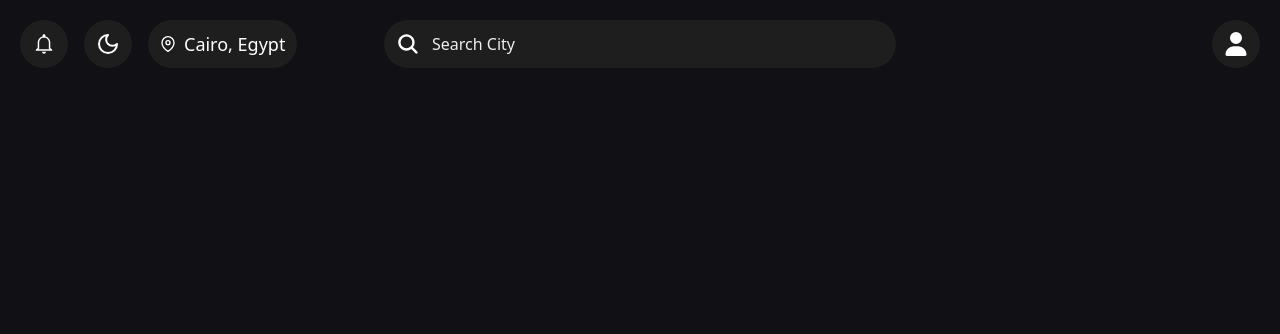
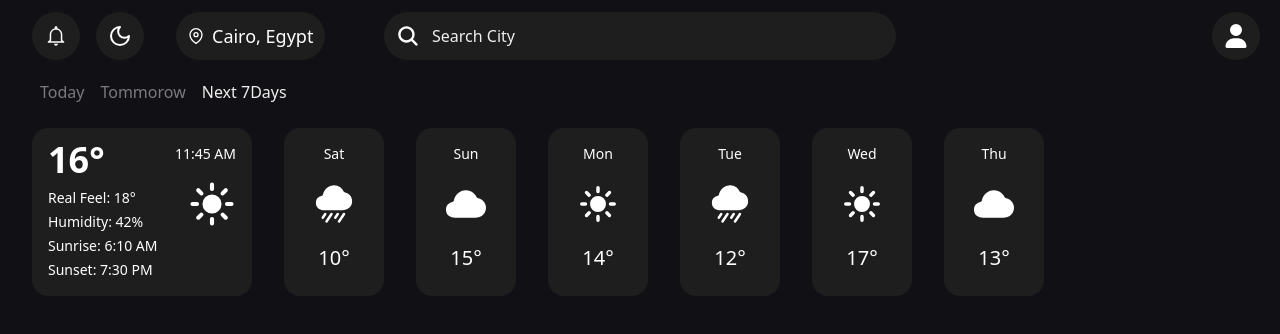
Before and after one commit to adhamhaithameid/codveda-intern, a React (Vite) app in the folder Tasks/Whether-Dashboard/: page / in a window 1280 px wide. Shown: the top 334 px of the page. Built offline with nearby package versions, Linux system fonts and the light colour scheme.

Commit message:
made the Datatabs and ForecastStrip parts, and edited the header part

```diff
--- a/Tasks/Whether-Dashboard/src/App.jsx
+++ b/Tasks/Whether-Dashboard/src/App.jsx
@@ -1,9 +1,13 @@
 import Header from "./components/Header";
+import Datatabs from "./components/Datatabs";
+import ForecastStripUI from "./components/ForecastStrip";
 
 function App() {
   return (
-    <div className="h-screen w-screen bg-background">
+    <div className="h-screen w-screen bg-background scroll-smooth">
       <Header />
+      <Datatabs />
+      <ForecastStripUI />
     </div>
   );
 }
--- /dev/null
+++ b/Tasks/Whether-Dashboard/src/components/Datatabs.jsx
@@ -0,0 +1,29 @@
+function Datatabs() {
+  return (
+    <div className=" bg-background">
+
+    {/* Left group: notifications, Dark mode toggle, location */}
+      <div className="flex absolute top-0 left-5">
+        <button className="relative m-5 mt-20 items-center justify-center flex">
+          <span className="text-base text-third_text font-light">Today</span>
+        </button>
+        <button className="relative m-5 mt-20 -ml-1  items-center justify-center flex">
+        <span className="text-base text-third_text font-light">Tommorow</span>
+        </button>
+        <button className="relative m-5 -ml-1 mt-20 items-center justify-center flex">
+        <span className="text-base text-secondary_text font-medium">Next 7Days</span>
+        </button>
+      </div>
+
+    {/* right group: notifications, Dark mode toggle, location
+    <div className="flex absolute top-0 right-1">
+        <button className="relative m-5 mt-24 mr-20 items-center justify-center flex">
+        <span className="text-base text-secondary_text font-medium">Chanses of Rain</span>
+        </button>
+      </div> */}
+
+    </div>
+  );
+}
+
+export default Datatabs;
--- /dev/null
+++ b/Tasks/Whether-Dashboard/src/components/ForecastStrip.jsx
@@ -0,0 +1,55 @@
+import React from 'react';
+import { IoSunny, IoCloudy, IoRainy } from 'react-icons/io5';
+
+export default function ForecastStripUI() {
+  // sample static data
+  const today = {
+    time: '11:45 AM',
+    temp: 16,
+    icon: <IoSunny className="w-12 h-12" />,
+    feels: 18,
+    humidity: 42,
+    sunrise: '6:10 AM',
+    sunset: '7:30 PM',
+  };
+
+  const nextDays = [
+    { day: 'Sat', temp: 10, icon: <IoRainy className="w-10 h-10 mx-auto" /> },
+    { day: 'Sun', temp: 15, icon: <IoCloudy className="w-10 h-10 mx-auto" /> },
+    { day: 'Mon', temp: 14, icon: <IoSunny className="w-10 h-10 mx-auto" /> },
+    { day: 'Tue', temp: 12, icon: <IoRainy className="w-10 h-10 mx-auto" /> },
+    { day: 'Wed', temp: 17, icon: <IoSunny className="w-10 h-10 mx-auto" /> },
+    { day: 'Thu', temp: 13, icon: <IoCloudy className="w-10 h-10 mx-auto" /> }
+  ];
+
+  return (
+    <div className="absolute ml-4 top-32 overflow-x-auto px-4 pb-4  bg-background">
+      <div className="flex space-x-8">
+        {/* ── Today Card ── */}
+        <div className="min-w-[220px] bg-button_dark rounded-2xl p-4 text-white flex-shrink-0">
+          <div className="text-sm justify-self-end">{today.time}</div>
+          <div className="-mt-6 text-4xl font-semibold">{today.temp}°</div>
+          <div className="justify-self-end">{today.icon}</div>
+          <div className="-mt-10 space-y-1 text-sm">
+            <div>Real Feel: {today.feels}°</div>
+            <div>Humidity: {today.humidity}%</div>
+            <div>Sunrise: {today.sunrise}</div>
+            <div>Sunset: {today.sunset}</div>
+          </div>
+        </div>
+
+        {/* ── Next 6 Days ── */}
+        {nextDays.map((d) => (
+          <div
+            key={d.day}
+            className="min-w-[100px] bg-button_dark rounded-2xl p-4 text-white flex-shrink-0 text-center"
+          >
+            <div className="text-sm">{d.day}</div>
+            <div className="mt-5">{d.icon}</div>
+            <div className="mt-5 text-xl font-medium">{d.temp}°</div>
+          </div>
+        ))}
+      </div>
+    </div>
+  );
+}
--- a/Tasks/Whether-Dashboard/src/components/Header.jsx
+++ b/Tasks/Whether-Dashboard/src/components/Header.jsx
@@ -6,25 +6,25 @@ import { IoSearch } from "react-icons/io5";
 
 function Header() {
   return (
-    <div className="w-screen bg-background">
+    <div className=" bg-background">
 
     {/* Left group: notifications, Dark mode toggle, location */}
-      <div className="flex absolute top-0 left-0">
-        <button className="relative w-[3rem] h-[3rem] bg-button_dark m-5 rounded-full items-center justify-center flex">
+      <div className="flex absolute top-0 left-5">
+        <button className="relative w-[3rem] h-[3rem] bg-button_dark m-3 rounded-full items-center justify-center flex">
           <IoMdNotificationsOutline className="text-2xl text-white" />
         </button>
-        <button className="relative w-[3rem] h-[3rem] bg-button_dark m-5 -ml-1 rounded-full items-center justify-center flex">
+        <button className="relative w-[3rem] h-[3rem] bg-button_dark m-3 ml-1 rounded-full items-center justify-center flex">
           <LuMoon className="text-2xl text-white" />
         </button>
-        <button className="relative min-w-3 h-[3rem] bg-button_dark m-5 -ml-1 rounded-full items-center p-3 place-content-evenly gap-2 justify-center flex">
+        <button className="relative min-w-3 h-[3rem] bg-button_dark m-3 ml-5 rounded-full items-center p-3 place-content-evenly gap-2 justify-center flex">
           <FiMapPin className="text-1xl text-white" />
           <span className="text-lg text-white">Cairo, Egypt</span>
         </button>
       </div>
 
       {/* Center: Search bar */}
-      <div className="flex absolute top-0 right-0">
-        <div className="relative w-[32rem] h-[3rem] focus-within:outline-1 focus-within:outline focus-within:outline-white bg-button_dark mt-5 mr-96 rounded-full items-center justify-left flex p-3 gap-3 ease-in-out duration-100">
+      <div className="flex absolute top-3 left-1/2 -translate-x-1/2">
+        <div className=" w-[32rem] h-[3rem] focus-within:outline-1 focus-within:outline focus-within:outline-white bg-button_dark rounded-full items-center flex p-3 gap-3 ease-in-out duration-100">
           <IoSearch className="text-2xl text-white" />
           <input
             type="text"
@@ -35,8 +35,8 @@ function Header() {
       </div>
 
       {/* Right group: user avatar */}
-      <div className="flex absolute top-0 right-0">
-          <button className="relative w-[3rem] h-[3rem] bg-button_dark m-5 rounded-full items-center justify-center flex ">
+      <div className="flex absolute top-0 right-2">
+          <button className="relative w-[3rem] h-[3rem] bg-button_dark m-3 rounded-full items-center justify-center flex ">
             <FaUser className="text-2xl text-white " />
           </button>
       </div>
--- a/Tasks/Whether-Dashboard/tailwind.config.js
+++ b/Tasks/Whether-Dashboard/tailwind.config.js
@@ -9,6 +9,7 @@ export default {
         background: "#111014",
         primary_text:"#e7e7e7",
         secondary_text:"#eeeeee",
+        third_text:"#7b7a7f",
       },
     },
   },
```
